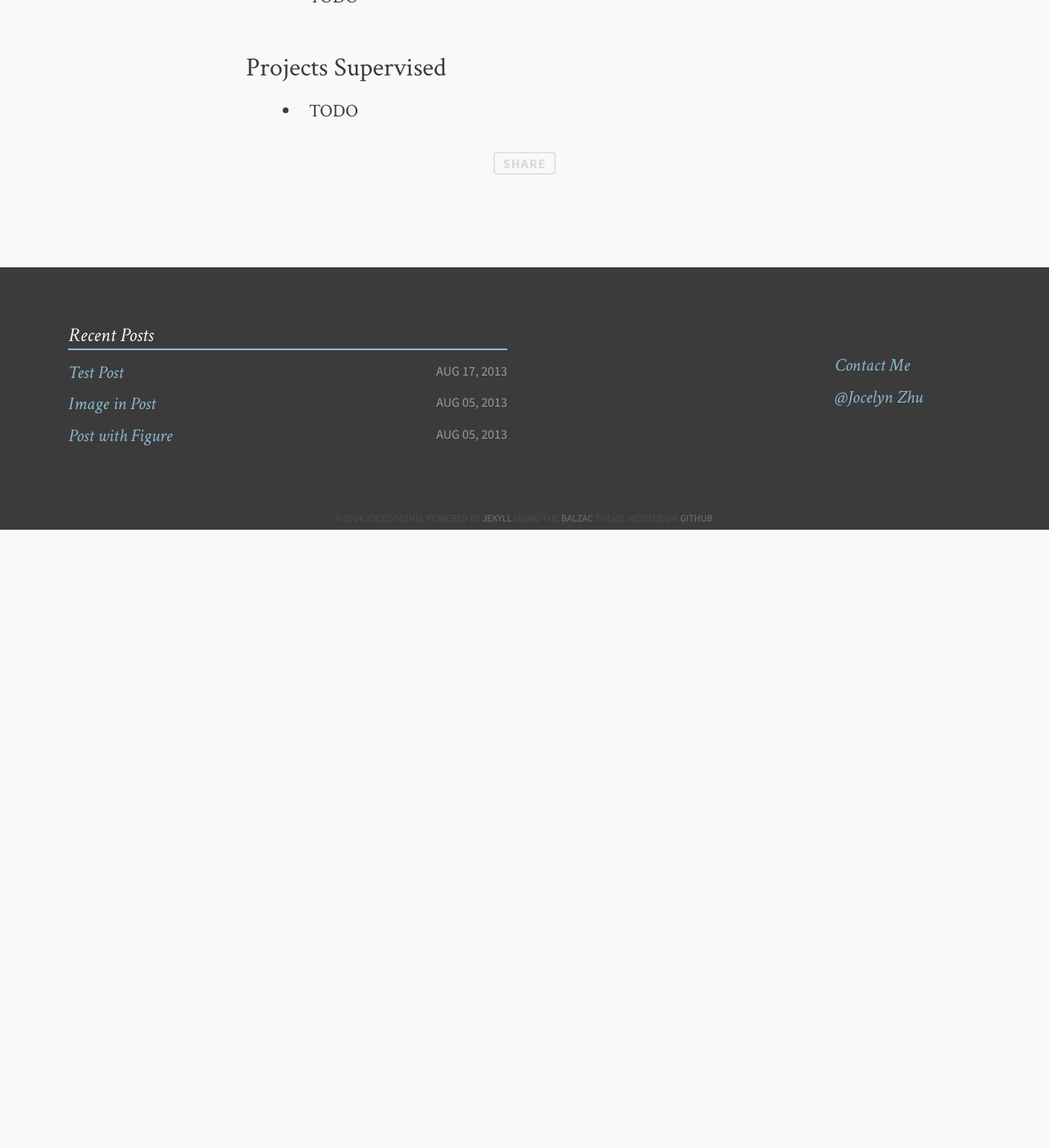
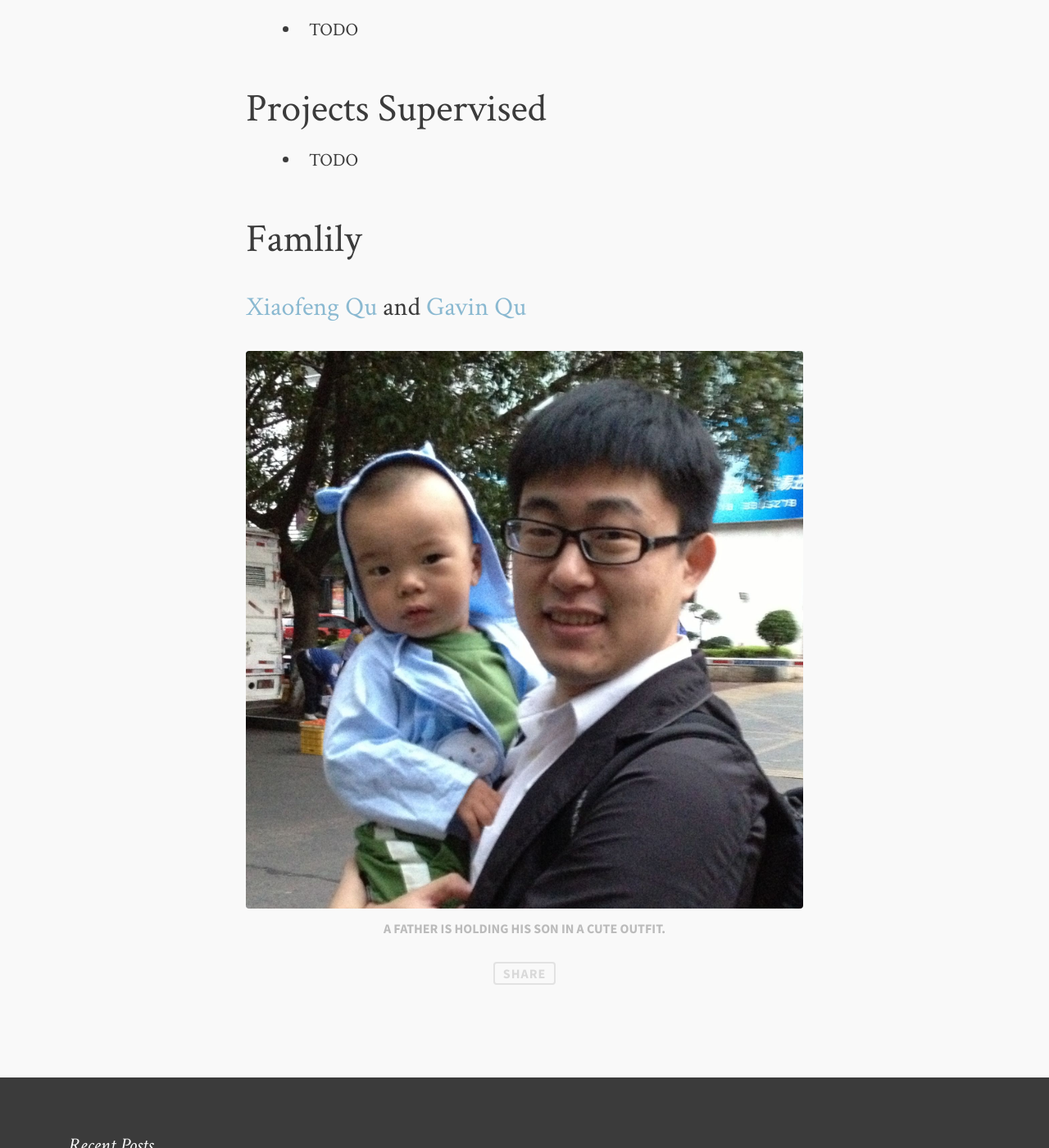
Before and after one commit to jocelynzhu/jocelynzhu.github.io, a Jekyll site: the page built from about.md, in a window 1280 px wide and 1400 px high, scrolled down 1055 px. Shown: the whole window at 82% size. Built offline with Jekyll 4.4.1, drawn with Linux system fonts in a browser that asks for light colours; before the commit the page ends 1701 px from its top, so only the background shows below that.

Commit message:
add photos to about page
Signed-off-by: Qu Xiaofeng <quxiaofeng.at.polyu@gmail.com>

```diff
--- a/about.md
+++ b/about.md
@@ -5,15 +5,23 @@ title: About Me
 description: Jocelyn Zhu was a certified PMP, and two kids' mom.
 tags: [about, resume, pmp, career]
 image:
-  feature: soft-trees.jpg
+  feature: jocelynholdinggavinkid.jpg
 ---
 
-
-### Education
+## Education
 * TODO
 
-### Work Experince
+## Work Experince
 * TODO
 
-### Projects Supervised
+## Projects Supervised
 * TODO
+
+## Famlily
+
+### [Xiaofeng Qu](http://www.quxiaofeng.com) and [Gavin Qu](http://www.gavinqu.tk) ###
+
+<figure>
+	<img src="/images/fatherandson.jpg">
+	<figcaption>A father is holding his son in a cute outfit.</figcaption>
+</figure>
```
Also changed, not shown: images/fatherandson.jpg (added), images/jocelynholdinggavinkid.jpg (added).
